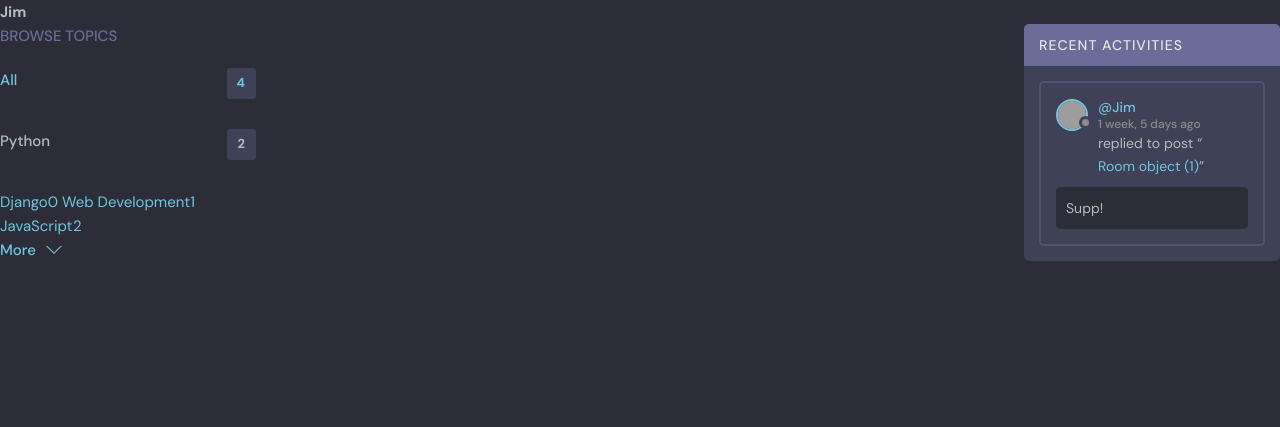
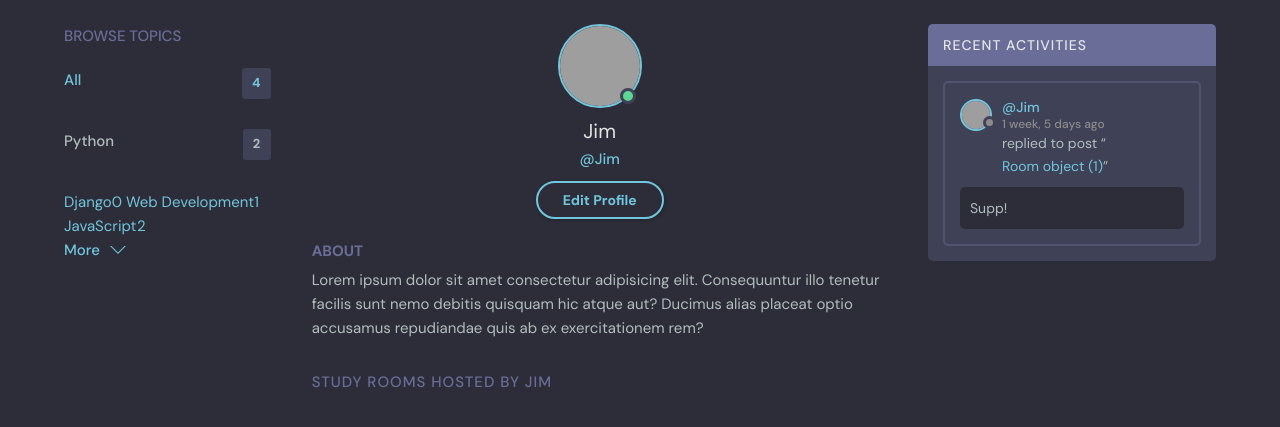
Before and after one commit to Ibramelias/fast-spy, a Django app: page /profile/2 in a window 1280 px wide. Shown: the part 76-503 px from the top of the page. Run offline with Django 5.2, Linux system fonts and the light colour scheme; data comes from the database, SQL or seed files in the repository; grey boxes are pictures that could not be loaded.

Commit message:
fixed user profile page

```diff
--- a/study_bud/studybud/base/templates/base/activity_component.html
+++ b/study_bud/studybud/base/templates/base/activity_component.html
@@ -6,7 +6,7 @@
           {% for message in room_messages %}
           <div class="activities__box">
             <div class="activities__boxHeader roomListRoom__header">
-              <a href="{% url 'user-profile' message.user.id %}" class="roomListRoom__author">
+              <a href="{% url 'user-profile' user.id %}" class="roomListRoom__author">
                 <div class="avatar avatar--small">
                   <img src="https://randomuser.me/api/portraits/women/11.jpg" />
                 </div>
--- a/study_bud/studybud/base/templates/base/profile.html
+++ b/study_bud/studybud/base/templates/base/profile.html
@@ -1,31 +1,55 @@
-{% extends 'main.html'%}
+{% extends 'main.html' %}
 
-{% block content%}
+    {% block content%}
 
-<style>
-    .profile-container{
-        display: grid;
-        grid-template-columns: 1fr 3fr 1fr;
-    }
 
-</style>
+  <main class="profile-page layout layout--3">
+    <div class="container">
+      <!-- Topics Start -->
+         {% include 'base/topics_component.html' %}
+      <!-- Topics End -->
 
-<h1>{{user.username}}</h1>
+      <!-- Room List Start -->
+      <div class="roomList">
+        <div class="profile">
+          <div class="profile__avatar">
+            <div class="avatar avatar--large active">
+              <img src="https://randomuser.me/api/portraits/men/11.jpg" />
+            </div>
+          </div>
+          <div class="profile__info">
+            <h3>{{user.username}}</h3>
+            <p>@{{user.username}}</p>
+            <a href="edit-user.html" class="btn btn--main btn--pill">Edit Profile</a>
+          </div>
+          <div class="profile__about">
+            <h3>About</h3>
+            <p>
+              Lorem ipsum dolor sit amet consectetur adipisicing elit. Consequuntur illo tenetur
+              facilis sunt nemo debitis quisquam hic atque aut? Ducimus alias placeat optio
+              accusamus repudiandae quis ab ex exercitationem rem?
+            </p>
+          </div>
+        </div>
 
-<div class="profile-container">
+        <div class="roomList__header">
+          <div>
+            <h2>Study Rooms Hosted by {{user.username}}</a>
+            </h2>
+          </div>
+        </div>
+           {% include 'base/feed_component.html' %}
 
-    <div>
-        {% include 'base/topics_component.html' %}
+      </div>
+      <!-- Room List End -->
+
+      <!-- Activities Start -->
+        {% include 'base/activity_component.html' %}
+
+      <!-- Activities End -->
     </div>
+  </main>
 
-    <div>
-        {% include 'base/feed_component.html' %}
-    </div>
 
-    <div>
-        {% include 'base/activity_component.html' %}
-    </div>
 
-</div>
-
-{%endblock content%}
+    {%endblock%}
```
Also changed, not shown: study_bud/studybud/base/templates/base/profile_old.html (added, +31 -0 lines), 2 other files.
